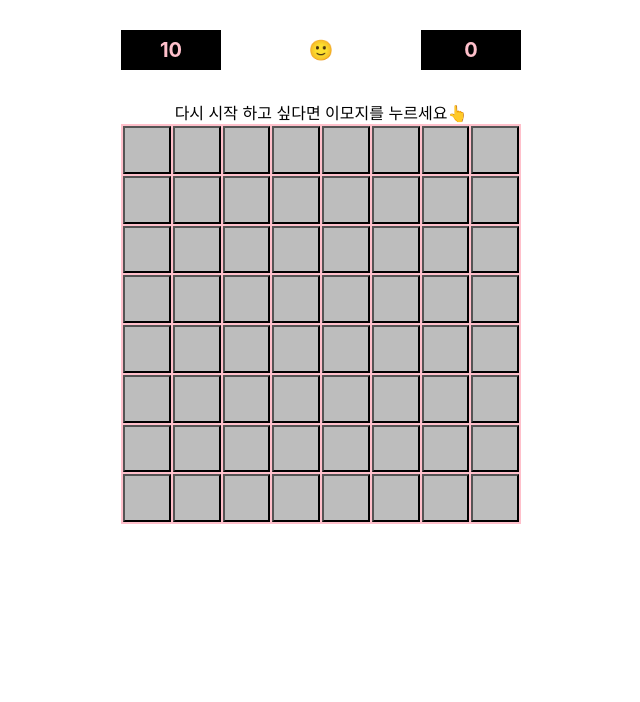
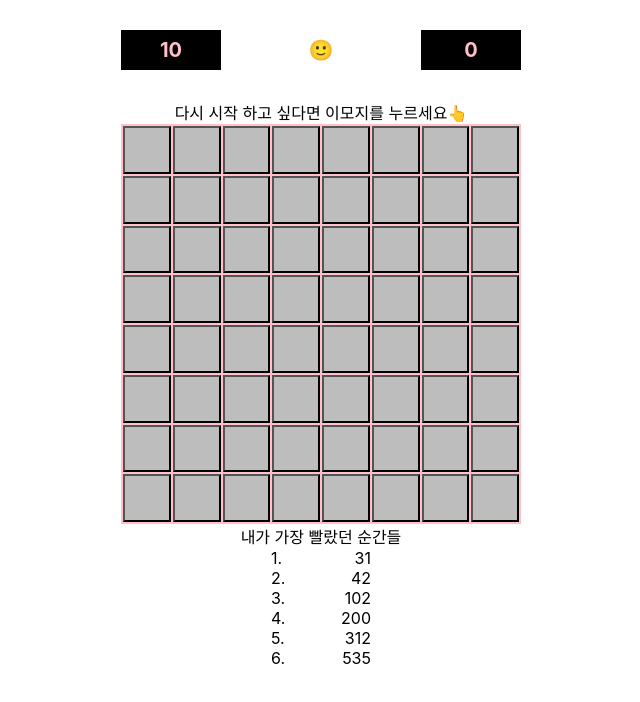
Before and after one commit to min9120/minesweeper-game, a React (Create React App) app: page / in a window 1280 px wide. Shown: the top 702 px of the page, without its empty margins (319-959 px from the left). Built offline with nearby package versions, Linux system fonts and the light colour scheme.

Commit message:
[feat] chart 컴포넌트 구현 및 mineMap type 정의

```diff
--- a/src/components/board.tsx
+++ b/src/components/board.tsx
@@ -10,10 +10,11 @@ type BoardPropsType = {
   setWin: (e: boolean) => void;
   setStart: (e: boolean) => void;
 };
-interface MineMap {
+interface Cell {
   cell: number;
   isOpen: boolean;
 }
+type MineMap = Cell[][];
 
 function Board(props: BoardPropsType) {
   const WIDTH = props.width;
@@ -25,7 +26,7 @@ function Board(props: BoardPropsType) {
   function getRandomInt(max: number) {
     return Math.floor(Math.random() * max);
   }
-  function initRandomMine(mineMap: MineMap[][]) {
+  function initRandomMine(mineMap: MineMap) {
     for (let i = 0; i < TOTAL_MINE; i++) {
       const randomIntX = getRandomInt(WIDTH);
       const randomIntY = getRandomInt(WIDTH);
@@ -153,7 +154,7 @@ function Board(props: BoardPropsType) {
     return mineMap.map((value) => value.filter((v) => v.isOpen === true).length).reduce((pre, curr) => pre + curr);
   }
 
-  const onClickHandler = (el: MineMap, pos: { x: number; y: number }) => {
+  const onClickHandler = (el: Cell, pos: { x: number; y: number }) => {
     if (el.cell === 0) {
       openSafeZone(pos.x, pos.y);
     } else if (el.cell === -1) {
--- /dev/null
+++ b/src/components/chart.tsx
@@ -0,0 +1,27 @@
+import * as React from 'react';
+import styled from 'styled-components';
+
+function Chart() {
+  const fakeData = [{ record: 31 }, { record: 102 }, { record: 200 }, { record: 535 }, { record: 312 }, { record: 42 }];
+  const sortedData = fakeData.sort((a, b) => a.record - b.record);
+  return (
+    <>
+      {sortedData.map((el, index) => {
+        return (
+          <CharItem key={`${index}-${el.record}`}>
+            <p>{`${index + 1}.`}</p>
+            <p>{el.record}</p>
+          </CharItem>
+        );
+      })}
+    </>
+  );
+}
+export default Chart;
+
+const CharItem = styled.div`
+  width: 100px;
+  display: flex;
+  justify-content: space-between;
+  align-items: center;
+`;
--- a/src/pages/index.tsx
+++ b/src/pages/index.tsx
@@ -2,6 +2,7 @@ import * as React from 'react';
 import { useState } from 'react';
 import styled from 'styled-components';
 import Board from '../components/board';
+import Chart from '../components/chart';
 import DisplayBox from '../components/displayBox';
 import Timer from '../components/timer';
 
@@ -38,6 +39,8 @@ function MainPage() {
         setWin={(e) => setWin(e)}
         setStart={(e) => setStart(e)}
       ></Board>
+      <p> 내가 가장 빨랐던 순간들</p>
+      <Chart></Chart>
     </PageWrapper>
   );
 }
```
